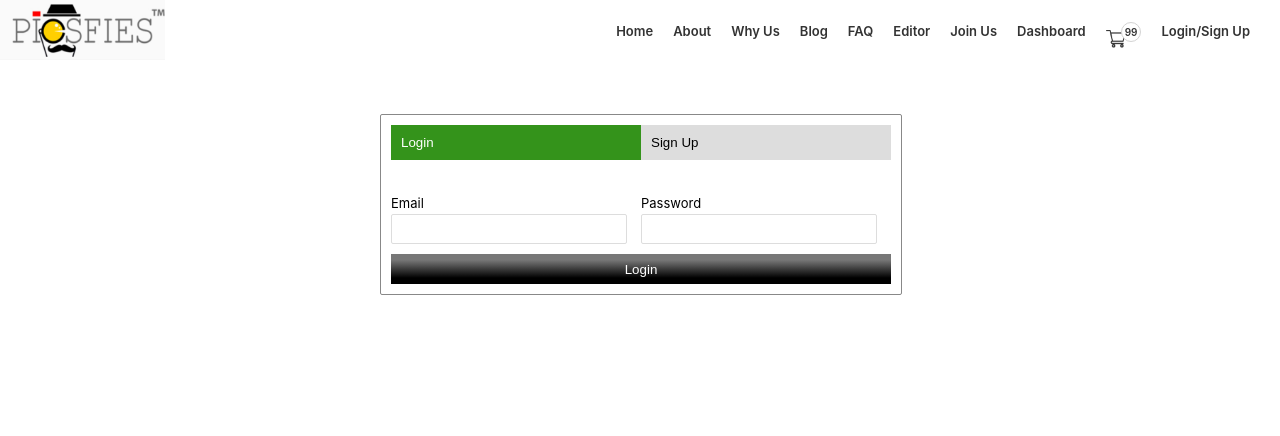
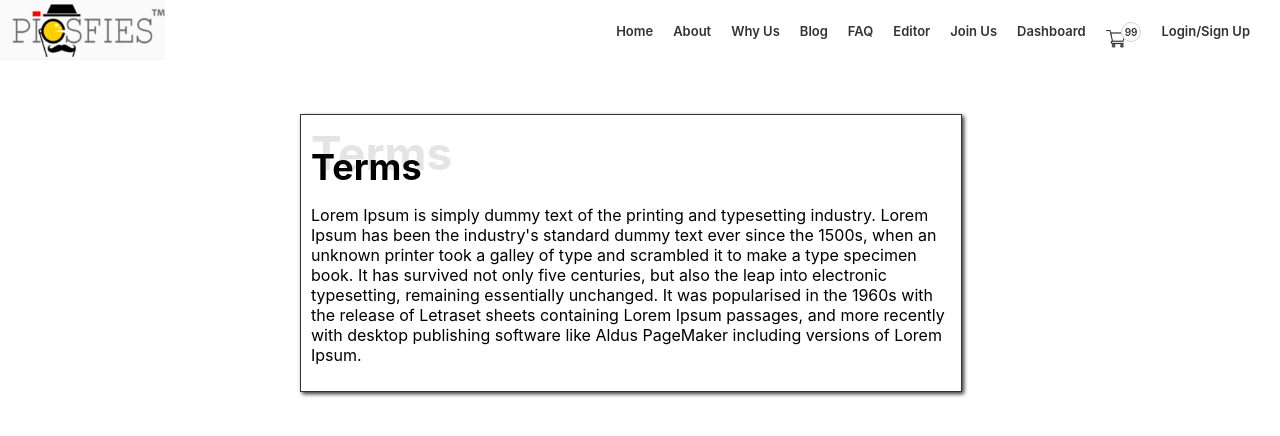
Before and after one commit to alinauroz/gogo-image, a React (Create React App) app in the folder client/: page /terms in a window 1280 px wide. Shown: the top 436 px of the page. Built offline with nearby package versions, Linux system fonts and the light colour scheme.

Commit message:
feat: added logsign to route

```diff
--- a/client/src/App.js
+++ b/client/src/App.js
@@ -6,6 +6,11 @@
 import About from './Components/pages/About'
 import WhyUs from './Components/pages/WhyUs'
 import Login from './Components/pages/LogSign'
+import Terms from './Components/pages/Terms'
+
+function Signup () {
+  return <Login selected={1} />
+}
 
 function App() {
   return (
@@ -16,10 +21,12 @@
           <Route>
             <Route path="/about" component={About} />
             <Route path="/why-us" component={WhyUs} />
+            <Route path="/terms" component={Terms} />
+            <Route path="/login" component={Login} />
+            <Route path="/signup" component={Signup} />
           </Route>
         </Switch>
       </main>
-      <Login />
     </>
   );
 }
--- /dev/null
+++ b/client/src/Components/pages/Terms.jsx
@@ -0,0 +1,13 @@
+import React from 'react'
+
+import NavBox from '../Container/NavBox'
+
+export default function () {
+    return (
+        <NavBox
+            title = 'Terms'
+        >
+            Lorem Ipsum is simply dummy text of the printing and typesetting industry. Lorem Ipsum has been the industry's standard dummy text ever since the 1500s, when an unknown printer took a galley of type and scrambled it to make a type specimen book. It has survived not only five centuries, but also the leap into electronic typesetting, remaining essentially unchanged. It was popularised in the 1960s with the release of Letraset sheets containing Lorem Ipsum passages, and more recently with desktop publishing software like Aldus PageMaker including versions of Lorem Ipsum.
+        </NavBox>
+    )
+}
```
